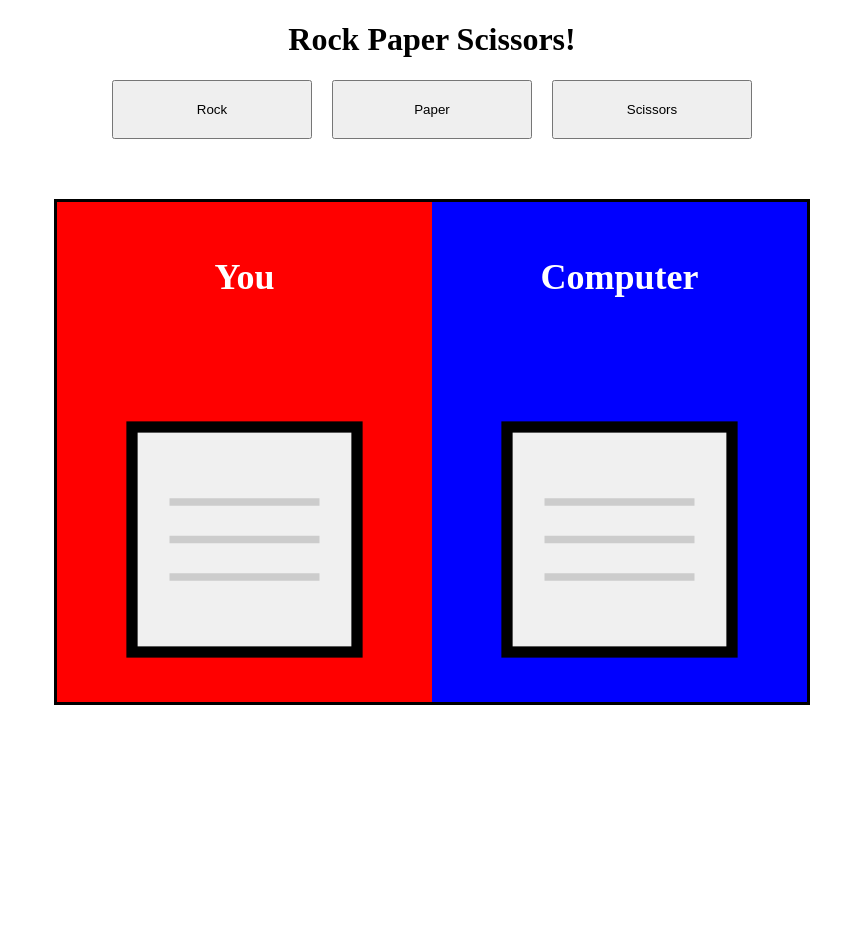
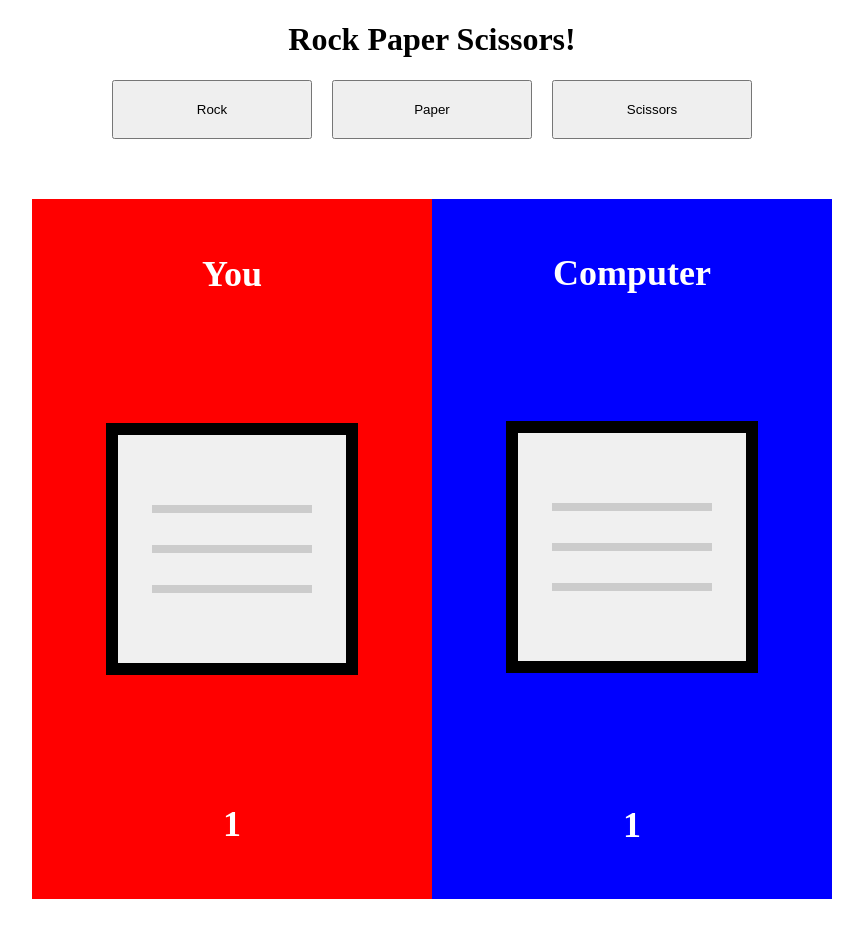
Before and after one commit to NoFace546/rock-paper-scissors, a plain HTML site: page index.html in a window 1280 px wide. Both pictures are taken after a click on the element "Rock Paper Scissors". Shown: the whole page, without its empty margins (208-1071 px from the left). Before the commit the page ends 800 px from the top, so only its background shows below. Drawn offline with Linux system fonts and the light colour scheme.

Commit message:
add function that shows score on screen
improves ui

```diff
--- a/index.html
+++ b/index.html
@@ -18,11 +18,13 @@
     <div id="results">
         <div id="playerArea">
             <h2>You</h2>
-            <div id="playerImage"></div>
+            <div id="playerImage" class="image"></div>
+            <h2 id="playerAreaScore" class="score">0</h2>
         </div>
         <div id="computerArea">
             <h2>Computer</h2>
             <div id="computerImage"></div>
+            <h2 id="computerAreaScore" class="score">0</h2>
         </div>
 
     </div>
--- a/script.js
+++ b/script.js
@@ -3,6 +3,8 @@ const playerArea = document.querySelector("#playerArea");
 const computerArea = document.querySelector("#computerArea");
 const playerImage = document.querySelector("#playerImage");
 const computerImage = document.querySelector("#computerImage")
+const playerAreaScore = document.querySelector("#playerAreaScore");
+const computerAreaScore = document.querySelector("#computerAreaScore")
 
 
 function getComputerChoice(){
@@ -27,45 +29,41 @@ function playRound(playerChoice, computerChoice){
     createSVG(playerChoice,playerImage)
     createSVG(computerChoice,computerImage)
 
-    if (humanChoice == computerChoice){                 //First check to see if they are the same
+    if (playerChoice == computerChoice){                 //First check to see if they are the same
         humanScore++
         computerScore++
-        return
     } else {
-
         // Human picks Rock
-    if (humanChoice == "rock"){
+        if (playerChoice == "rock"){
             if (computerChoice == "scissors") {
                 humanScore++
-            return
+
             } else {
                 computerScore++
-            return
+
             }
         }
 
         // Human picks Paper
-    if (humanChoice == "paper"){
+        if (playerChoice == "paper"){
             if (computerChoice == "rock") {
                 humanScore++
-            return
             } else {
                 computerScore++
-            return
             }
         }
 
         // Human picks sicssors
-    if (humanChoice == "scissors"){
+        if (playerChoice == "scissors"){
             if (computerChoice == "paper") {
                 humanScore++
-            return
             } else {
                 computerScore++
-            return
             }
         }
     }
+    playerAreaScore.textContent=humanScore
+    computerAreaScore.textContent=computerScore
 }
 
 function checkWinner(playerScore, computerScore){
--- a/style.css
+++ b/style.css
@@ -16,17 +16,17 @@ h1 {
 }
 
 #results{
-    width: 750px;
-    height: 500px;
+    width: 800px;
+    height: 700px;
     margin: 60px auto;
-    border: solid;
-    border-color: black;
-    border-width: 3px;
 
     display: flex;
 
 }
-
+#playerArea, #computerArea{
+    display: flex;
+    flex-direction: column;
+}
 #playerArea{
     background-color: red;
     flex: 1;
@@ -44,3 +44,13 @@ h2{
     justify-content: center;
     font-size: 36px;
 }
+
+.image {
+    display: flex;
+    align-items: center;
+}
+
+.score{
+    margin-top: auto;
+    margin-bottom: 0;
+}
```
Lines whose indentation alone changed are shown as unchanged.
